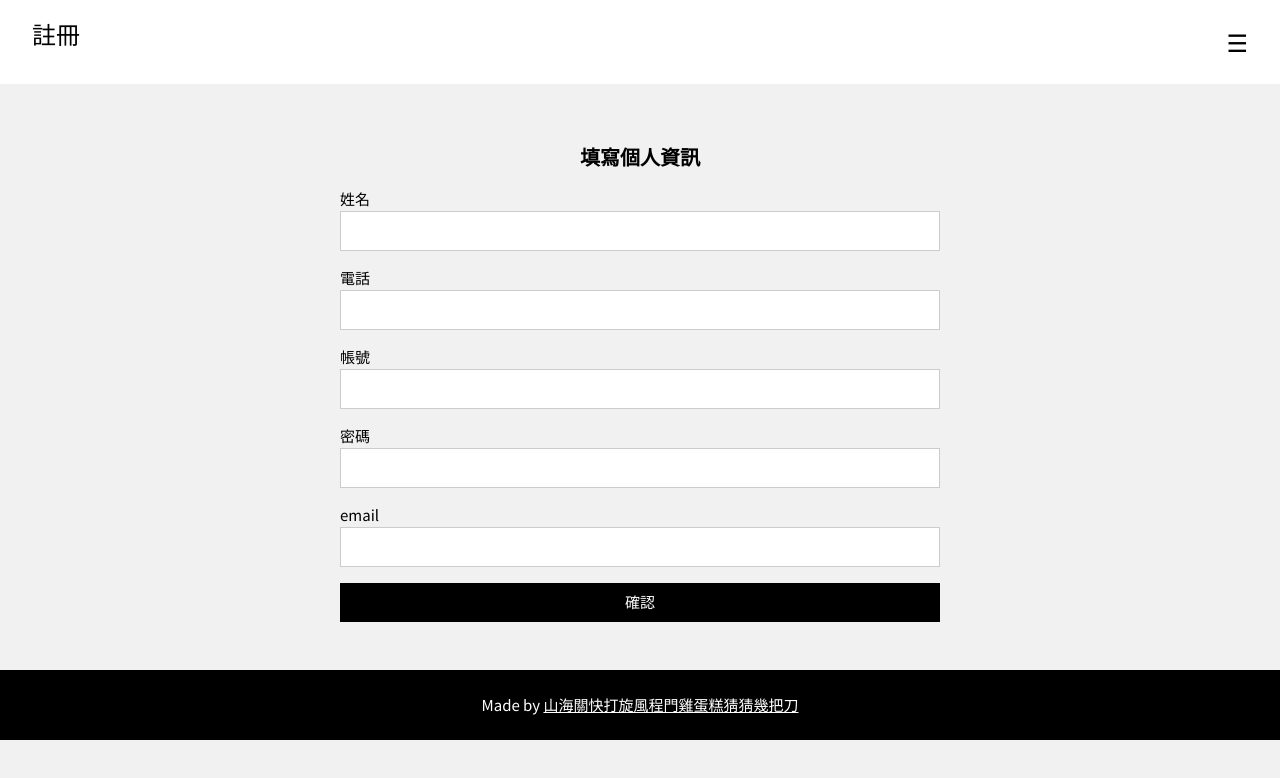
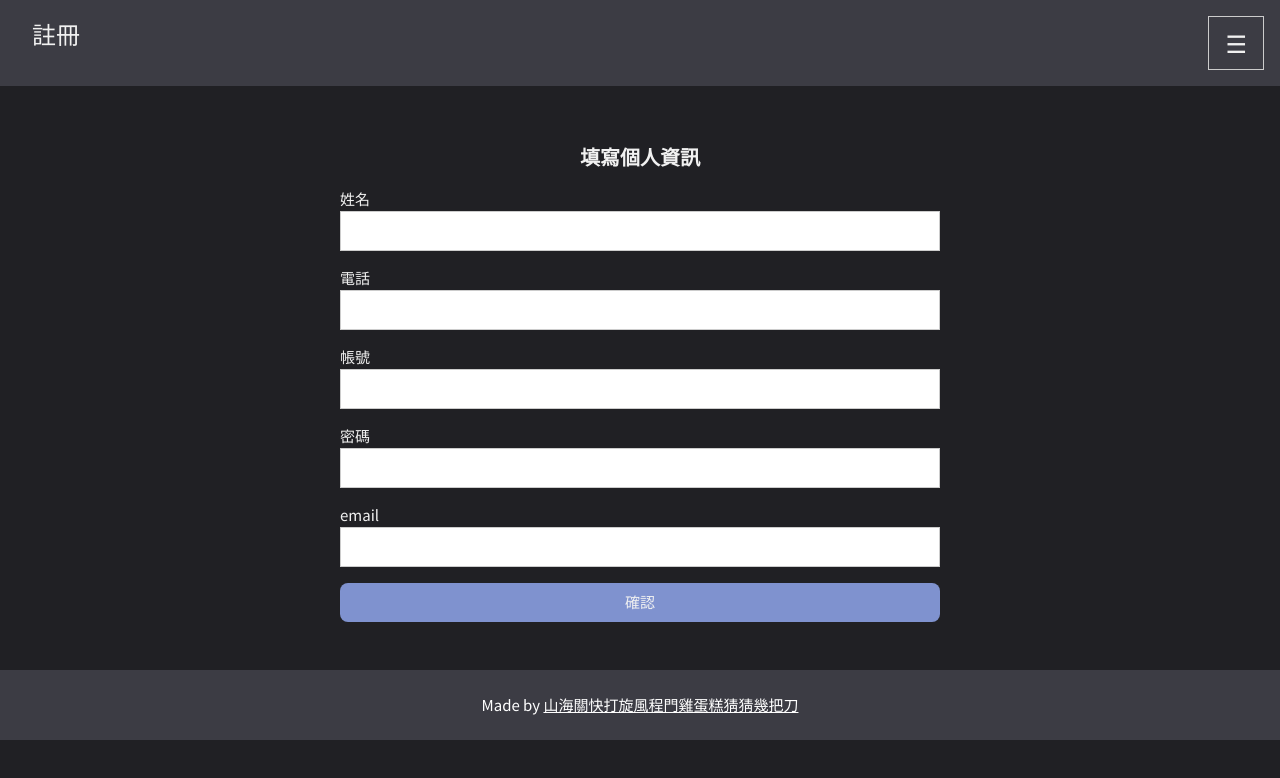
Before and after one commit to kangwei0988/NTOUMotoGo, a plain HTML site: page templates/2-register.html in a window 1280 px wide. Drawn offline with nearby package versions, Linux system fonts and the light colour scheme.

Commit message:
更改配色2-register
改成統一色系

```diff
--- a/templates/2-register.html
+++ b/templates/2-register.html
@@ -11,8 +11,9 @@ body,h1,h2,h3,h4,h5 {font-family: "Noto Sans TC","Raleway", sans-serif}
 .w3-quarter img{margin-bottom: -6px; cursor: pointer}
 .w3-quarter img:hover{opacity: 0.6; transition: 0.3s}
 
+
 </style>
-<body class="w3-light-grey">
+<body  style="background-color: #202024">
 
 <!-- Sidebar/menu -->
 <nav class="w3-sidebar w3-bar-block w3-black w3-animate-right w3-top w3-text-light-grey w3-large" style="z-index:3;width:250px;font-weight:bold;display:none;right:0;" id="mySidebar">
@@ -25,9 +26,9 @@ body,h1,h2,h3,h4,h5 {font-family: "Noto Sans TC","Raleway", sans-serif}
 </nav>
 
 <!-- Top menu on small screens -->
-<header class="w3-container w3-top w3-white w3-xlarge w3-padding-16">
-  <span class="w3-center w3-padding">註冊</span>
-  <a href="javascript:void(0)" class="w3-right w3-button w3-white" onclick="w3_open()">&#9776;</a>
+<header class="w3-container w3-top w3-xlarge w3-padding-16" style="background-color: #3c3c44;">
+  <span class="w3-center w3-padding w3-text-light-grey">註冊</span>
+  <a href="javascript:void(0)" class="w3-right w3-button w3-border w3-text-light-grey" onclick="w3_open()">&#9776;</a>
 </header>
 
 <!-- Overlay effect when opening sidebar on small screens -->
@@ -36,8 +37,8 @@ body,h1,h2,h3,h4,h5 {font-family: "Noto Sans TC","Raleway", sans-serif}
 <!-- !PAGE CONTENT! -->
 <div class="w3-main w3-content" style="max-width:1600px;margin-top:100px">
 
-  <div class="w3-container w3-light-grey w3-padding-32 w3-padding-large" id="contact">
-    <div class="w3-content" style="max-width:600px">
+  <div class="w3-container w3-padding-32 w3-padding-large" id="contact">
+    <div class="w3-content  w3-text-light-grey" style="max-width:600px">
       <h4 class="w3-center"><b>填寫個人資訊</b></h4>
       <form action="/action_page.php" target="_blank">
         <div class="w3-section">
@@ -60,14 +61,14 @@ body,h1,h2,h3,h4,h5 {font-family: "Noto Sans TC","Raleway", sans-serif}
               <label>email</label>
               <input class="w3-input w3-border" type="email" name="email" required>
             </div>
-        <button type="submit" class="w3-button w3-block w3-black w3-margin-bottom">確認</button>
+        <button type="submit" class="w3-button w3-block w3-margin-bottom w3-round-large" style="background-color: #7f92cf;">確認</button>
       </form>
     </div>
   </div>
 
   <!-- Footer -->
 
-  <div class="w3-black w3-center w3-padding-24">Made by <a href="https://youtu.be/NL2e8U0hays" title="W3.CSS" target="_blank" class="w3-hover-opacity">山海關快打旋風程門雞蛋糕猜猜幾把刀</a></div>
+  <div class="w3-center w3-padding-24 w3-text-white" style="background-color: #3c3c44;">Made by <a href="https://youtu.be/NL2e8U0hays" title="W3.CSS" target="_blank" class="w3-hover-opacity">山海關快打旋風程門雞蛋糕猜猜幾把刀</a></div>
 
 <!-- End page content -->
 </div>
```
